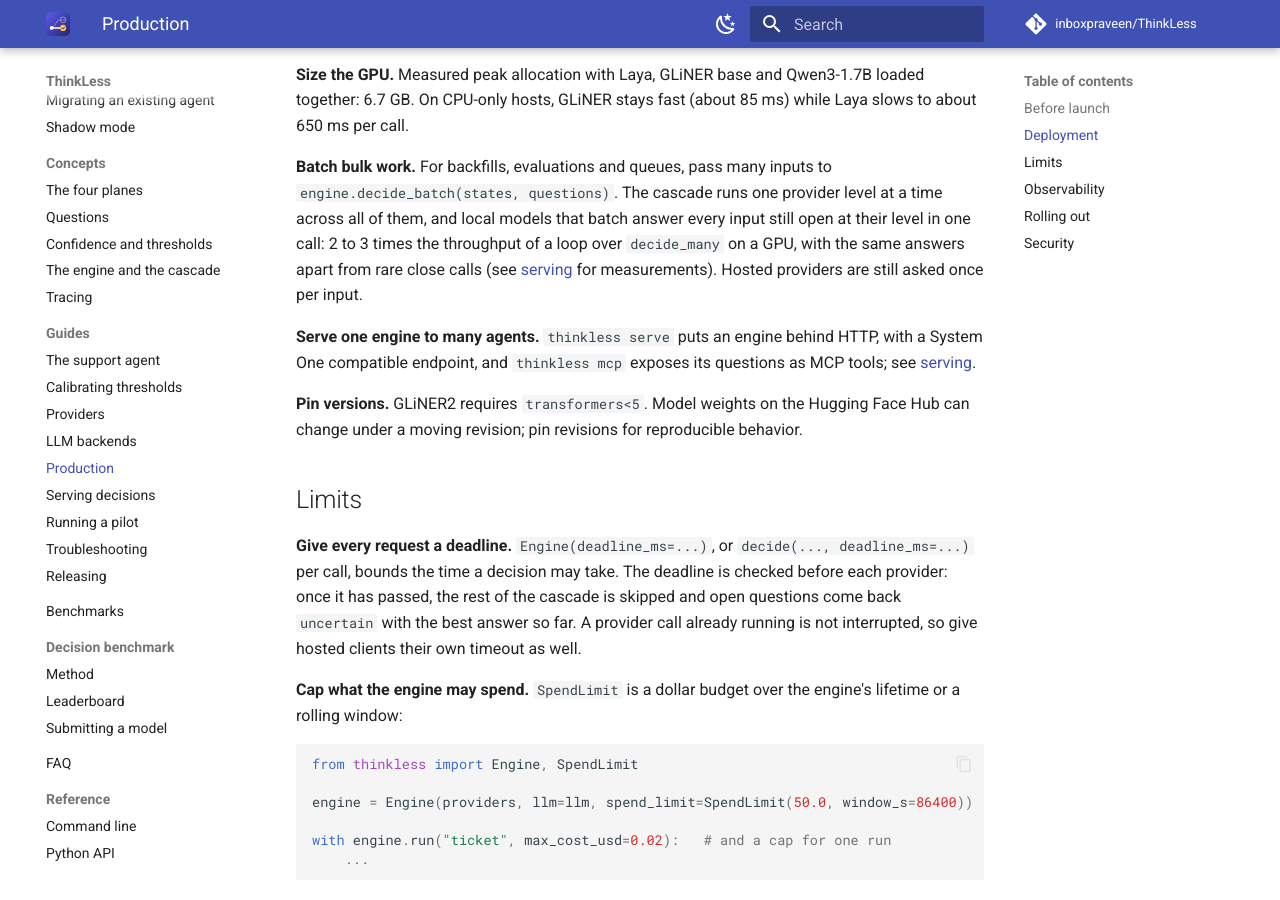
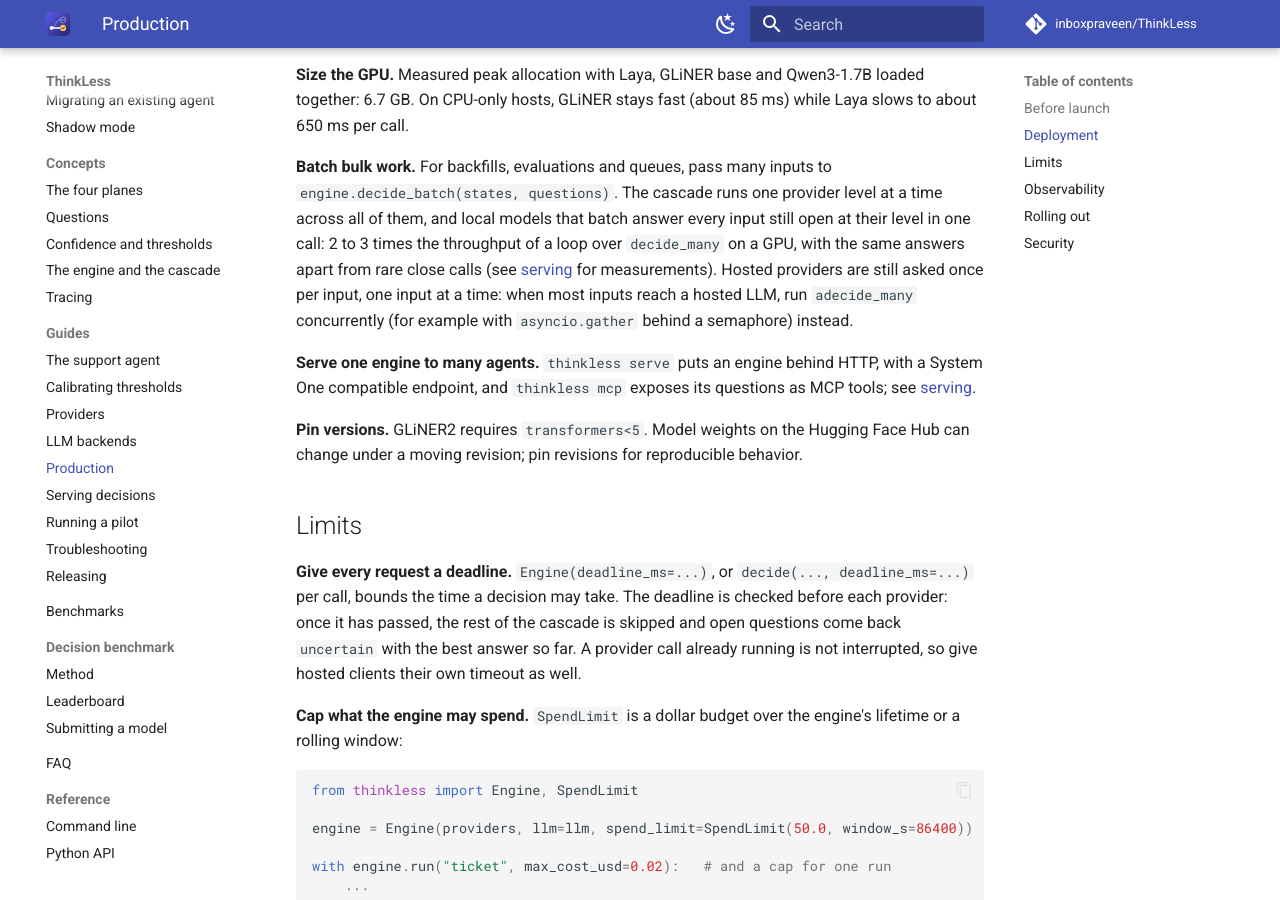
Before and after one commit to inboxpraveen/ThinkLess, an MkDocs documentation site: the page built from docs/guides/production.md, in a window 1280 px wide and 900 px high, scrolled down 1359 px. Built offline with MkDocs 1.6.1 and Material for MkDocs 9.7.7, drawn with Linux system fonts in a browser that asks for light colours; comment, search, counter and statistics services are not loaded.

Commit message:
Test wrap on the Anthropic and LangChain default clients
Both subclass the httpx client in their own modules, as the OpenAI SDK
does, so habits.wrap failed on them too before the previous commit. The
changelog now says the bug dates from when Habits was added.

Also say in the production guide that decide_batch asks hosted providers
one input at a time, and in the client close() docstrings that a call still
running on the old connections may fail.

```diff
--- a/docs/guides/production.md
+++ b/docs/guides/production.md
@@ -68,7 +68,9 @@ provider level at a time across all of them, and local models that batch
 answer every input still open at their level in one call: 2 to 3 times the
 throughput of a loop over `decide_many` on a GPU, with the same answers apart
 from rare close calls (see [serving](serving.md#running-it) for measurements).
-Hosted providers are still asked once per input.
+Hosted providers are still asked once per input, one input at a time: when
+most inputs reach a hosted LLM, run `adecide_many` concurrently (for example
+with `asyncio.gather` behind a semaphore) instead.
 
 **Serve one engine to many agents.** `thinkless serve` puts an engine behind
 HTTP, with a System One compatible endpoint, and `thinkless mcp` exposes its
```
Also changed, not shown: CHANGELOG.md (+6 -5 lines), 3 other files.
